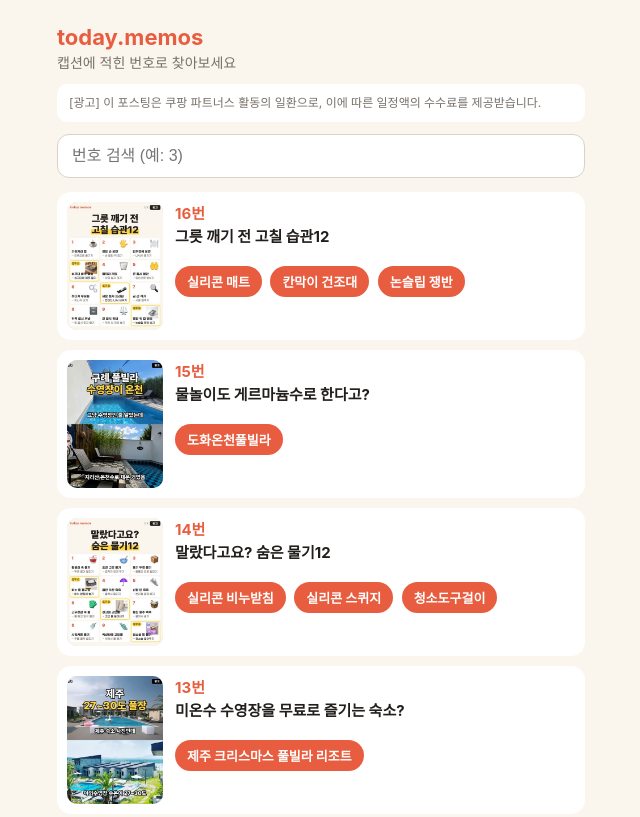
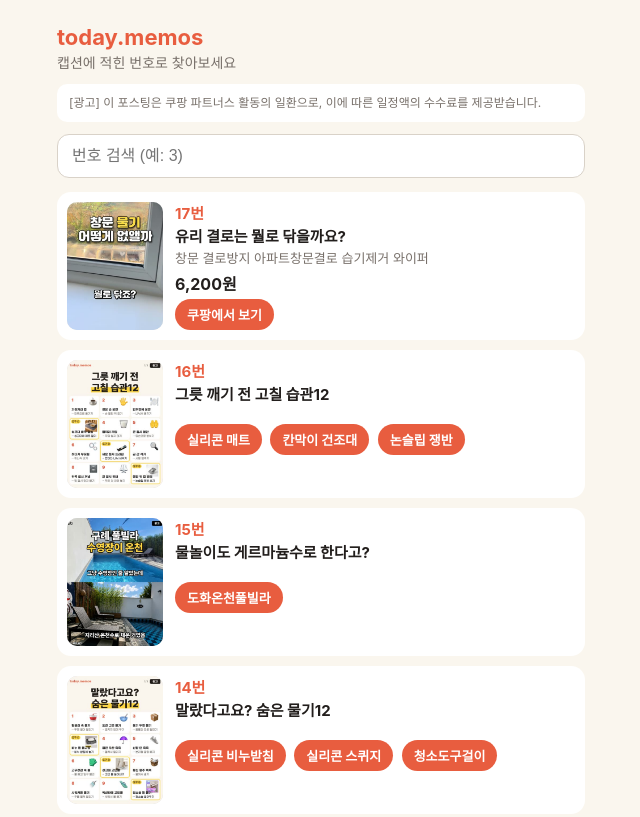
Before and after one commit to vocbob/today-memos, a plain HTML site: page index.html in a window 1280 px wide. Shown: the top 817 px of the page, without its empty margins (319-959 px from the left). Drawn offline with Linux system fonts and the light colour scheme.

Commit message:
update links

```diff
--- a/index.html
+++ b/index.html
@@ -17,7 +17,12 @@ input{width:100%;font-size:16px;padding:12px 14px;border-radius:12px;border:1px
 <h1>today.memos</h1><p class="sub">캡션에 적힌 번호로 찾아보세요</p>
 <p class="ad">[광고] 이 포스팅은 쿠팡 파트너스 활동의 일환으로, 이에 따른 일정액의 수수료를 제공받습니다.</p>
 <input id="q" type="search" inputmode="numeric" placeholder="번호 검색 (예: 3)" aria-label="번호 검색">
-<div class="card" data-n="16">
+<a class="card" href="https://link.coupang.com/re/AFFSDP?lptag=AF9455724&amp;subid=cand06&amp;pageKey=4323766671&amp;itemId=5036902887&amp;vendorItemId=72346677306&amp;traceid=V0-153-30709853d5a1cc3a&amp;requestid=20261117025541176034672061&amp;token=31850C%7CMIXED&amp;pt=0&amp;slot=6" target="_blank" rel="noopener sponsored" data-n="17">
+  <img src="img/c05.jpg" alt="" loading="lazy">
+  <div class="info"><b class="num">17번</b>
+  <p class="title">유리 결로는 뭘로 닦을까요?</p>
+  <p class="name">창문 결로방지 아파트창문결로 습기제거 와이퍼</p>
+  <p class="price">6,200원</p><span class="btn">쿠팡에서 보기</span></div></a><div class="card" data-n="16">
   <img src="img/r20261125.jpg" alt="" loading="lazy">
   <div class="info"><b class="num">16번</b>
   <p class="title">그릇 깨기 전 고칠 습관12</p><p class="btns"><a class="btn" href="https://link.coupang.com/a/iXqoNJGB40" target="_blank" rel="noopener sponsored">실리콘 매트</a> <a class="btn" href="https://link.coupang.com/a/iXqpjRtTNI" target="_blank" rel="noopener sponsored">칸막이 건조대</a> <a class="btn" href="https://link.coupang.com/a/iXqpVm4Bc4" target="_blank" rel="noopener sponsored">논슬립 쟁반</a> </p></div></div><div class="card" data-n="15">
```
Also changed, not shown: img/c05.jpg (added).
